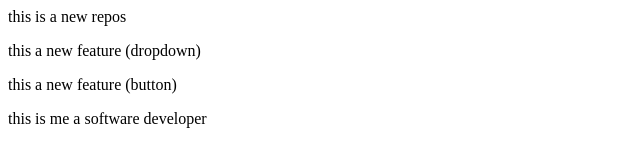
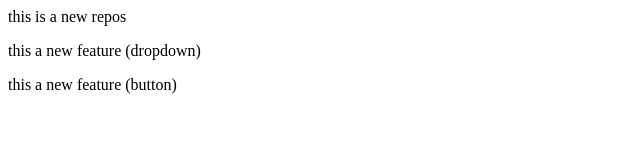
Before and after one commit to pushpak-dev/Localrepo, a plain HTML site: page index.html in a window 1280 px wide. Shown: the whole page, without its empty margins (0-640 px from the left). Drawn offline with Linux system fonts and the light colour scheme.

Commit message:
add new feature

```diff
--- a/index.html
+++ b/index.html
@@ -1,4 +1,3 @@
 <p>this is a new repos</p>
 <p>this a new feature (dropdown)</p>
 <p>this a new feature (button)</p>
-<p>this is me a software developer</p>
```
